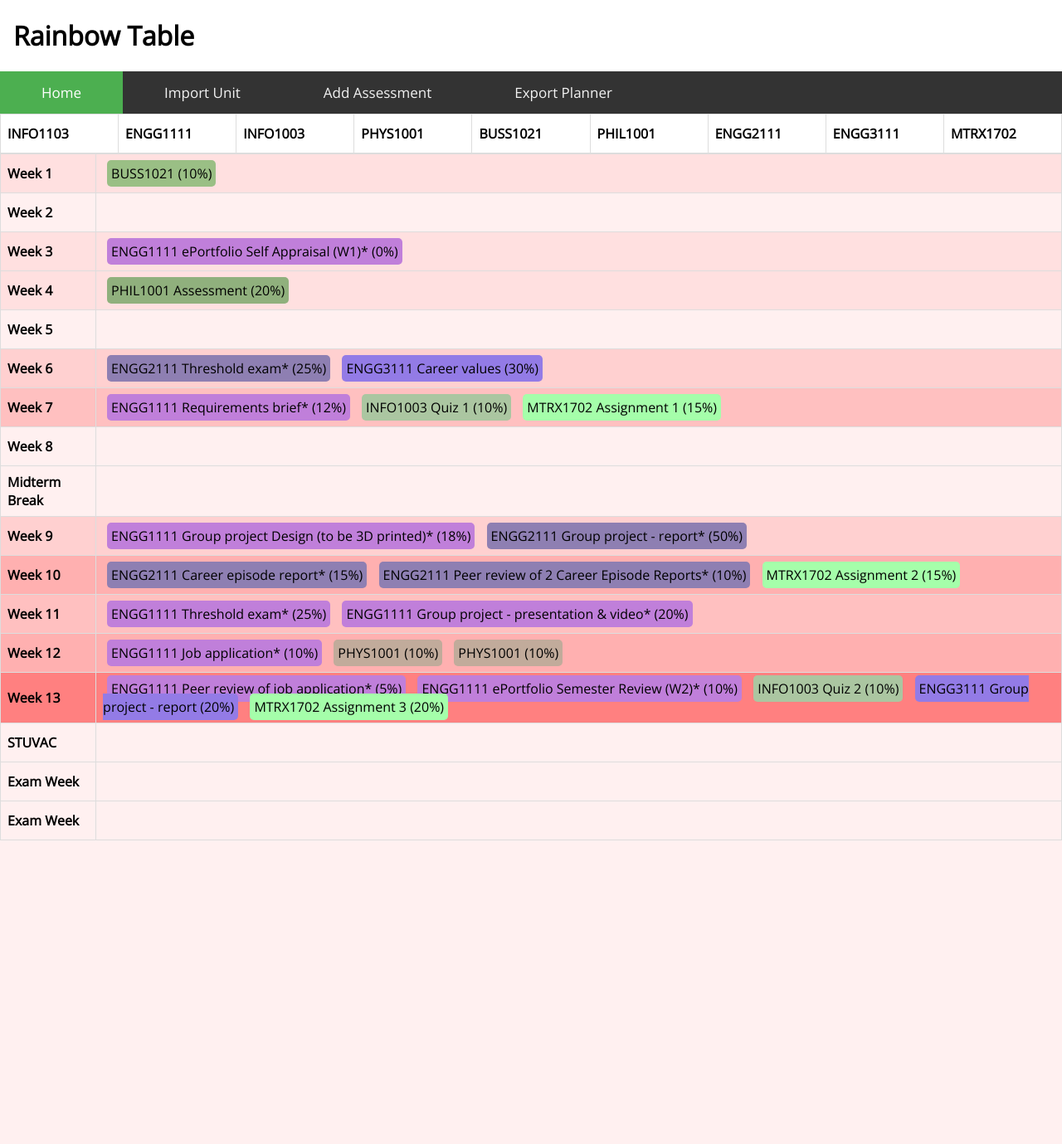
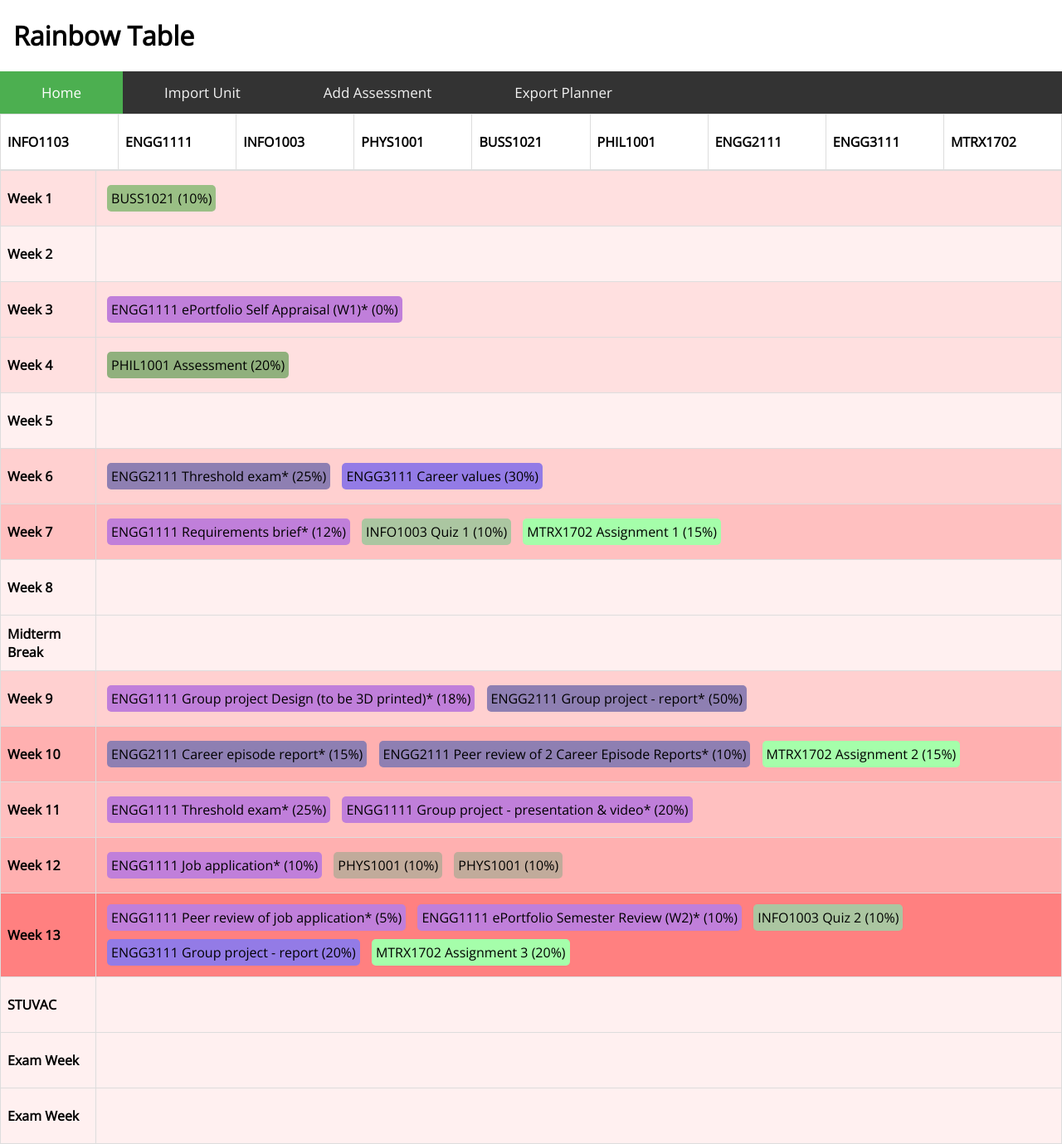
Before and after one commit to lyneca/rainbow-table, a Bottle app: page / in a window 1280 px wide. Shown: the whole page at 83% size. Before the commit the page ends 1013 px from the top, so only its background shows below. Run offline with Bottle, Linux system fonts and the light colour scheme; lists and menus that the app fills with data are empty.

Commit message:
increased table row size

```diff
--- a/templates/global.css
+++ b/templates/global.css
@@ -56,7 +56,7 @@ td, th {
   border: 1px solid #dddddd;
   text-align: left;
   padding: 8px;
-  height: 30px;
+  height: 50px;
 }
 
 .topnav a.active {
@@ -91,7 +91,7 @@ tr:nth-child(even) {
 }
 
 .assessment {
-	display: inline;
+	display: inline-block;
 	/* background-color: #88bbff; */
 	padding: 5px;
 	border-radius: 5px;
--- a/templates/index.html
+++ b/templates/index.html
@@ -41,7 +41,7 @@
 % c = 'ff' + pad(hex(n * 16)[2:], 2) * 2
 
 <tr style="background-color: #{{c}}">
-	<th><span title="{{week}}" >{{week}}</span></th>
+	<th><div title="{{week}}" >{{week}}</div></th>
 <td>
 	% for a in ass:
 	% if 'm' not in week and ' ' in week:
```
